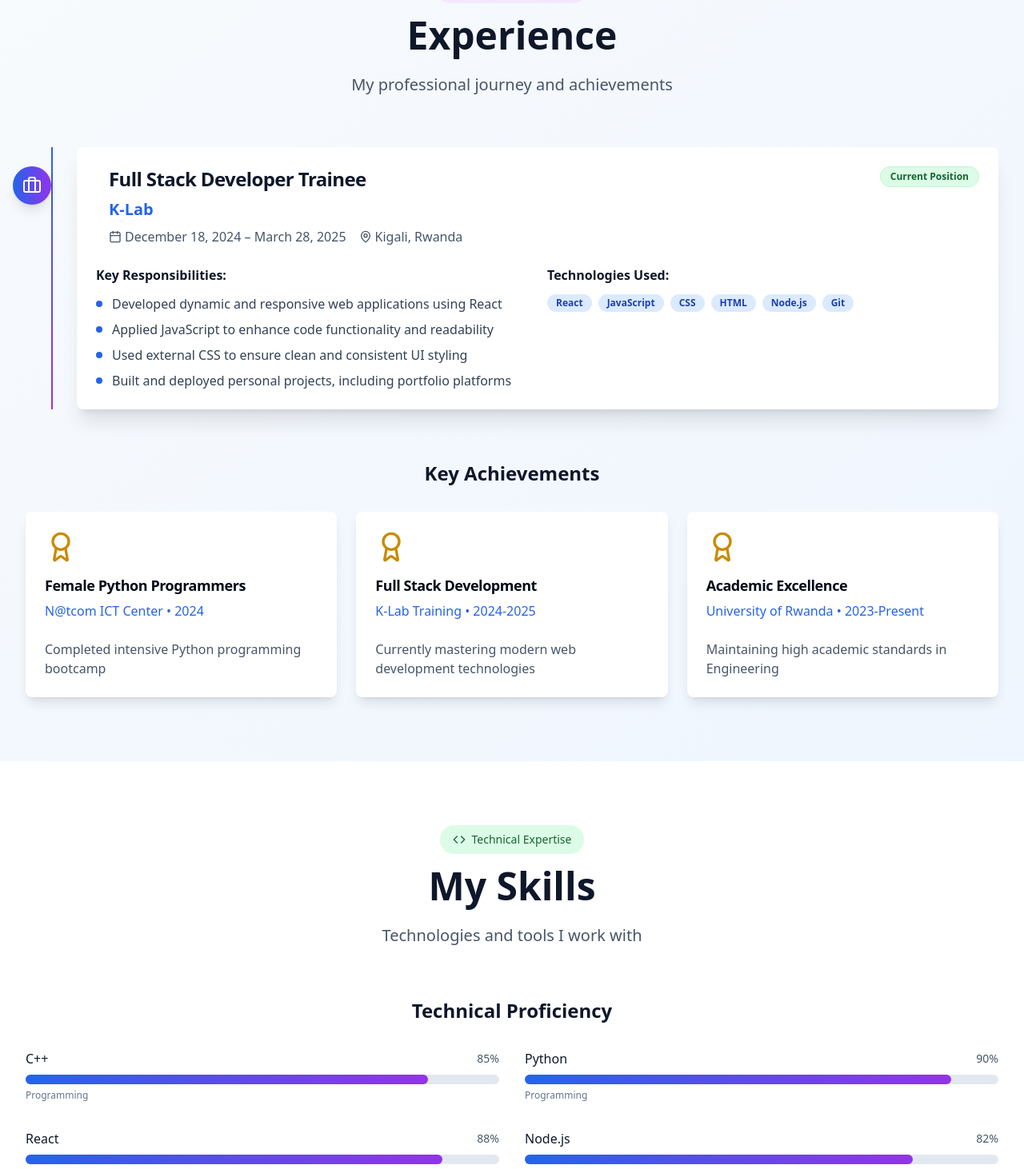
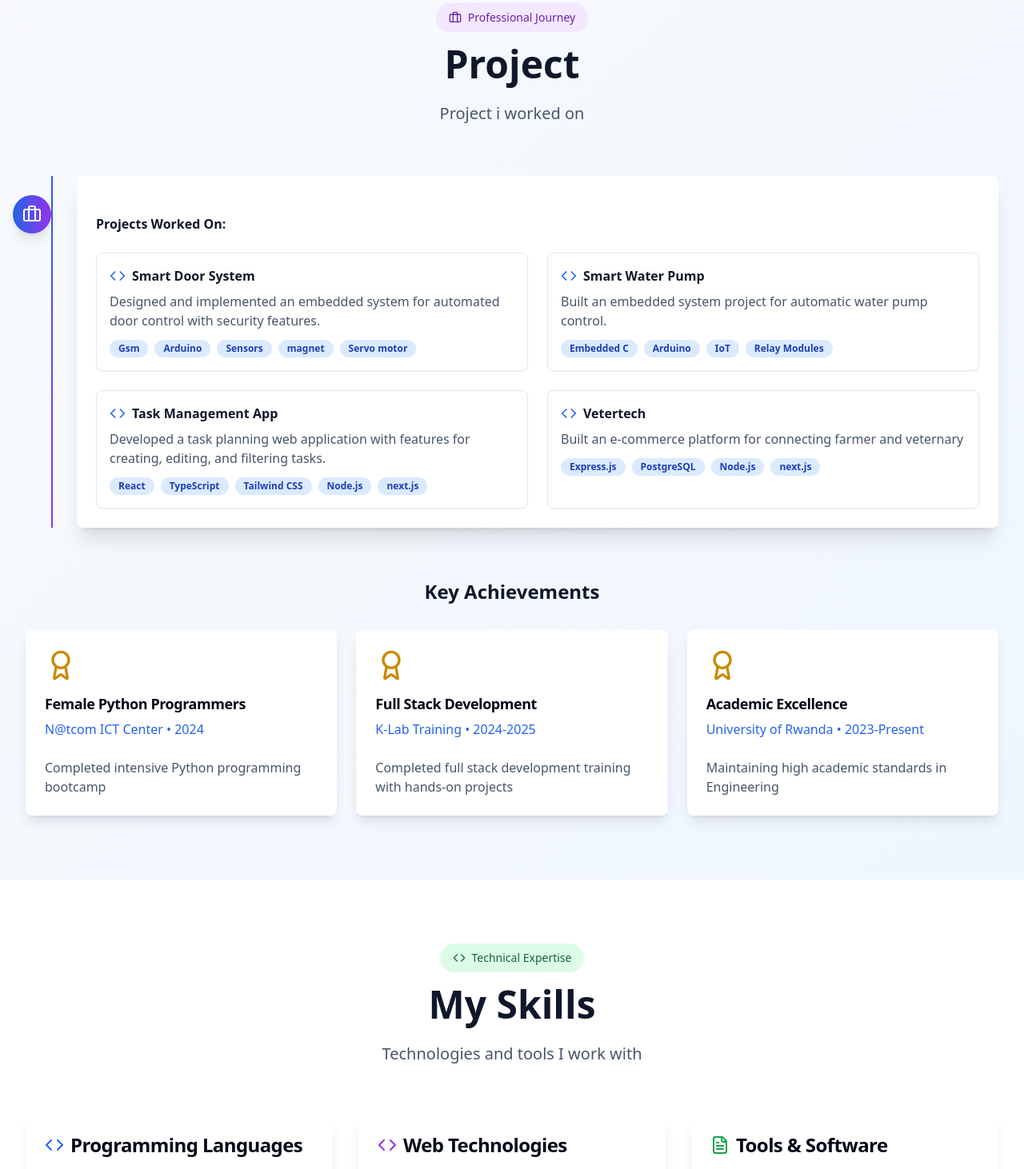
Before and after one commit to Mukamasabohappy/Professional-portfolio, a Next.js app: page / in a window 1280 px wide. Shown: the part 2326-3788 px from the top of the page at 80% size. Built offline with nearby package versions, Linux system fonts and the light colour scheme.

Commit message:
advanced potifolio

```diff
--- a/components/experience-section.tsx
+++ b/components/experience-section.tsx
@@ -1,8 +1,31 @@
 import { Card, CardContent, CardHeader, CardTitle } from "@/components/ui/card"
 import { Badge } from "@/components/ui/badge"
-import { Briefcase, Calendar, MapPin, Award } from "lucide-react"
+import { Briefcase, Calendar, MapPin, Award, Code } from "lucide-react"
 
 export function ExperienceSection() {
+  const projects = [
+    {
+      title: "Smart Door System",
+      description: "Designed and implemented an embedded system for automated door control with security features.",
+      technologies: ["Gsm", "Arduino", "Sensors", "magnet","Servo motor"],
+    },
+    {
+      title: "Smart Water Pump",
+      description: "Built an embedded system project for automatic water pump control.",
+      technologies: ["Embedded C", "Arduino", "IoT", "Relay Modules"],
+    },
+    {
+      title: "Task Management App",
+      description: "Developed a task planning web application with features for creating, editing, and filtering tasks.",
+      technologies: ["React", "TypeScript", "Tailwind CSS", "Node.js","next.js"],
+    },
+    {
+      title: " Vetertech",
+      description: "Built an e-commerce platform for connecting farmer and veternary",
+      technologies: [ "Express.js", "PostgreSQL", "Node.js","next.js"],
+    },
+  ]
+
   const achievements = [
     {
       title: "Female Python Programmers",
@@ -14,7 +37,7 @@ export function ExperienceSection() {
       title: "Full Stack Development",
       organization: "K-Lab Training",
       year: "2024-2025",
-      description: "Currently mastering modern web development technologies",
+      description: "Completed full stack development training with hands-on projects",
     },
     {
       title: "Academic Excellence",
@@ -32,12 +55,12 @@ export function ExperienceSection() {
             <Briefcase className="w-4 h-4 mr-2" />
             Professional Journey
           </div>
-          <h2 className="text-4xl lg:text-5xl font-bold text-slate-900 mb-6">Experience</h2>
-          <p className="text-xl text-slate-600">My professional journey and achievements</p>
+          <h2 className="text-4xl lg:text-5xl font-bold text-slate-900 mb-6">Project</h2>
+          <p className="text-xl text-slate-600">Project i worked on</p>
         </div>
 
+        {/* Experience Card */}
         <div className="relative mb-16">
-          {/* Timeline line */}
           <div className="absolute left-8 top-0 bottom-0 w-0.5 bg-gradient-to-b from-blue-600 to-purple-600"></div>
 
           <Card className="border-0 shadow-xl hover:shadow-2xl transition-all duration-300 transform hover:scale-[1.02] ml-16">
@@ -47,65 +70,29 @@ export function ExperienceSection() {
                   <div className="absolute -left-20 w-12 h-12 bg-gradient-to-r from-blue-600 to-purple-600 rounded-full flex items-center justify-center shadow-lg">
                     <Briefcase className="w-6 h-6 text-white" />
                   </div>
-                  <div>
-                    <CardTitle className="text-2xl text-slate-900 mb-2">Full Stack Developer Trainee</CardTitle>
-                    <p className="text-xl font-semibold text-blue-600 mb-2">K-Lab</p>
-                    <div className="flex flex-wrap items-center gap-4 text-slate-600">
-                      <div className="flex items-center space-x-1">
-                        <Calendar className="w-4 h-4" />
-                        <span>December 18, 2024 – March 28, 2025</span>
+
                 </div>
-                      <div className="flex items-center space-x-1">
-                        <MapPin className="w-4 h-4" />
-                        <span>Kigali, Rwanda</span>
-                      </div>
-                    </div>
-                  </div>
-                </div>
-                <Badge className="bg-green-100 text-green-800 border-green-200 px-3 py-1">Current Position</Badge>
               </div>
             </CardHeader>
             <CardContent>
+              <h4 className="font-semibold text-slate-900 mb-6">Projects Worked On:</h4>
               <div className="grid md:grid-cols-2 gap-6">
-                <div>
-                  <h4 className="font-semibold text-slate-900 mb-3">Key Responsibilities:</h4>
-                  <ul className="space-y-2">
-                    <li className="flex items-start space-x-3">
-                      <div className="w-2 h-2 bg-blue-600 rounded-full mt-2 flex-shrink-0"></div>
-                      <span className="text-slate-700">
-                        Developed dynamic and responsive web applications using React
-                      </span>
-                    </li>
-                    <li className="flex items-start space-x-3">
-                      <div className="w-2 h-2 bg-blue-600 rounded-full mt-2 flex-shrink-0"></div>
-                      <span className="text-slate-700">
-                        Applied JavaScript to enhance code functionality and readability
-                      </span>
-                    </li>
-                    <li className="flex items-start space-x-3">
-                      <div className="w-2 h-2 bg-blue-600 rounded-full mt-2 flex-shrink-0"></div>
-                      <span className="text-slate-700">
-                        Used external CSS to ensure clean and consistent UI styling
-                      </span>
-                    </li>
-                    <li className="flex items-start space-x-3">
-                      <div className="w-2 h-2 bg-blue-600 rounded-full mt-2 flex-shrink-0"></div>
-                      <span className="text-slate-700">
-                        Built and deployed personal projects, including portfolio platforms
-                      </span>
-                    </li>
-                  </ul>
+                {projects.map((project, index) => (
+                  <div key={index} className="p-4 border rounded-lg shadow-sm bg-white hover:shadow-md transition">
+                    <div className="flex items-center mb-2">
+                      <Code className="w-5 h-5 text-blue-600 mr-2" />
+                      <span className="font-semibold text-slate-900">{project.title}</span>
                     </div>
-                <div>
-                  <h4 className="font-semibold text-slate-900 mb-3">Technologies Used:</h4>
+                    <p className="text-slate-600 mb-3">{project.description}</p>
                     <div className="flex flex-wrap gap-2">
-                    {["React", "JavaScript", "CSS", "HTML", "Node.js", "Git"].map((tech) => (
-                      <Badge key={tech} variant="secondary" className="bg-blue-100 text-blue-800">
+                      {project.technologies.map((tech, i) => (
+                        <Badge key={i} variant="secondary" className="bg-blue-100 text-blue-800">
                           {tech}
                         </Badge>
                       ))}
                     </div>
                   </div>
+                ))}
               </div>
             </CardContent>
           </Card>
--- a/components/footer.tsx
+++ b/components/footer.tsx
@@ -20,8 +20,7 @@ export function Footer() {
               Mukamasabo Happy
             </h3>
             <p className="text-slate-300 mb-4 text-lg leading-relaxed">
-              Electronic & Telecommunication Engineering Student and Full Stack Developer Trainee passionate about
-              creating innovative technological solutions.
+              Electronic & Telecommunication Engineering student and Full Stack Developer Trainee, passionate about creating innovative embedded systems and web-based technological solutions.
             </p>
             <div className="flex space-x-4">
               <Button variant="ghost" size="sm" className="text-slate-300 hover:text-white hover:bg-slate-800">
@@ -39,7 +38,7 @@ export function Footer() {
           <div>
             <h4 className="text-lg font-semibold mb-4">Quick Links</h4>
             <div className="space-y-2">
-              {["About", "Experience", "Skills", "Education", "Contact"].map((link) => (
+              {["About", "project", "Skills", "Education", "Contact"].map((link) => (
                 <button
                   key={link}
                   onClick={() => scrollToSection(link.toLowerCase())}
--- a/components/resume-download.tsx
+++ b/components/resume-download.tsx
@@ -8,19 +8,21 @@ export function ResumeDownload() {
   const handleDownload = () => {
     // Create resume content
     const resumeContent = `MUKAMASABO HAPPY
+MUKAMASABO HAPPY
 Phone: +250 787 925 483
 Email: mukamasaboh@gmail.com
 Location: Nyarugenge–Gitega, Kigali, Rwanda
 
 PROFESSIONAL SUMMARY
-Motivated and detail-oriented undergraduate student pursuing a Bachelor's degree in Electronic and Telecommunication Engineering. Possess a strong foundation in programming (C++, Python, React, Node.js) and proficient in Microsoft Office tools. Passionate about using technology to solve real-world problems and eager to gain hands-on experience through internships, training programs, or part-time opportunities in the tech and engineering fields.
+Motivated and detail-oriented undergraduate student pursuing a Bachelor's degree in Electronic and Telecommunication Engineering. Passionate about creating innovative technological solutions in both **embedded systems** and **full-stack web development**. Strong foundation in programming (C++, Python, React, Node.js) with hands-on experience in practical projects. Eager to gain industry experience through internships, training programs, or part-time opportunities in technology and engineering fields.
 
 KEY SKILLS
-• Programming Languages: C++, Python, React, Node.js
-• Web Technologies: HTML, CSS, JavaScript
-• Software Tools: Microsoft Word, PowerPoint
+• Programming Languages: C++, Python, JavaScript, TypeScript
+• Web Development: React, Node.js, HTML, CSS, Tailwind CSS
+• Embedded Systems: Arduino, IoT, Microcontrollers
+• Software Tools: Microsoft Office (Word, PowerPoint, Excel), Git
 • Languages: Fluent in Kinyarwanda and English
-• Soft Skills: Teamwork, Communication, Time Management
+• Soft Skills: Teamwork, Communication, Problem Solving, Time Management
 
 EDUCATION
 Bachelor of Science in Electronic and Telecommunication Engineering
@@ -37,13 +39,17 @@ EXPERIENCE
 Full Stack Developer Trainee
 K-Lab, Kigali, Rwanda
 December 18, 2024 – March 28, 2025
-• Developed dynamic and responsive web applications using React
-• Applied JavaScript to enhance code functionality and readability
-• Used external CSS to ensure clean and consistent UI styling
-• Built and deployed personal projects, including a portfolio platform for various clients
+• Developed dynamic and responsive web applications using React and Node.js
+• Designed and implemented embedded systems projects, including **Smart Door** and **Water Pump Automation**
+• Applied JavaScript and TypeScript to enhance code functionality and maintainability
+• Built and deployed personal and client projects, including **VeterTech Online Shop** and **Task Management Web App**
+• Ensured clean UI/UX using CSS and Tailwind CSS
 
 ADDITIONAL INFORMATION
 • Driving License: Category B
+• Open to internships, volunteering, and technology-related opportunities
+• Strong interest in bridging theoretical knowledge with practical technological solutions
+
 • Open to internships, volunteering, and tech-related opportunities`
 
     // Create and download file
--- a/components/skills-section.tsx
+++ b/components/skills-section.tsx
@@ -3,14 +3,6 @@ import { Badge } from "@/components/ui/badge"
 import { Code, FileText } from "lucide-react"
 
 export function SkillsSection() {
-  const skills = [
-    { name: "C++", level: 85, category: "Programming" },
-    { name: "Python", level: 90, category: "Programming" },
-    { name: "React", level: 88, category: "Frontend" },
-    { name: "Node.js", level: 82, category: "Backend" },
-    { name: "JavaScript", level: 90, category: "Programming" },
-    { name: "HTML/CSS", level: 95, category: "Frontend" },
-  ]
 
   return (
     <section id="skills" className="py-20 px-4 sm:px-6 lg:px-8 bg-white">
@@ -24,27 +16,7 @@ export function SkillsSection() {
           <p className="text-xl text-slate-600">Technologies and tools I work with</p>
         </div>
 
-        {/* Skills with Progress Bars */}
-        <div className="mb-16">
-          <h3 className="text-2xl font-bold text-slate-900 mb-8 text-center">Technical Proficiency</h3>
-          <div className="grid md:grid-cols-2 gap-8">
-            {skills.map((skill, index) => (
-              <div key={index} className="space-y-2">
-                <div className="flex justify-between items-center">
-                  <span className="font-medium text-slate-900">{skill.name}</span>
-                  <span className="text-sm text-slate-600">{skill.level}%</span>
-                </div>
-                <div className="w-full bg-slate-200 rounded-full h-3">
-                  <div
-                    className="bg-gradient-to-r from-blue-600 to-purple-600 h-3 rounded-full transition-all duration-1000 ease-out"
-                    style={{ width: `${skill.level}%` }}
-                  ></div>
-                </div>
-                <span className="text-xs text-slate-500">{skill.category}</span>
-              </div>
-            ))}
-          </div>
-        </div>
+
 
         {/* Skills Categories */}
         <div className="grid md:grid-cols-2 lg:grid-cols-3 gap-8 mb-16">
```
Also changed, not shown: components/about-section.tsx (+7 -6 lines). Lines whose indentation alone changed are shown as unchanged.
